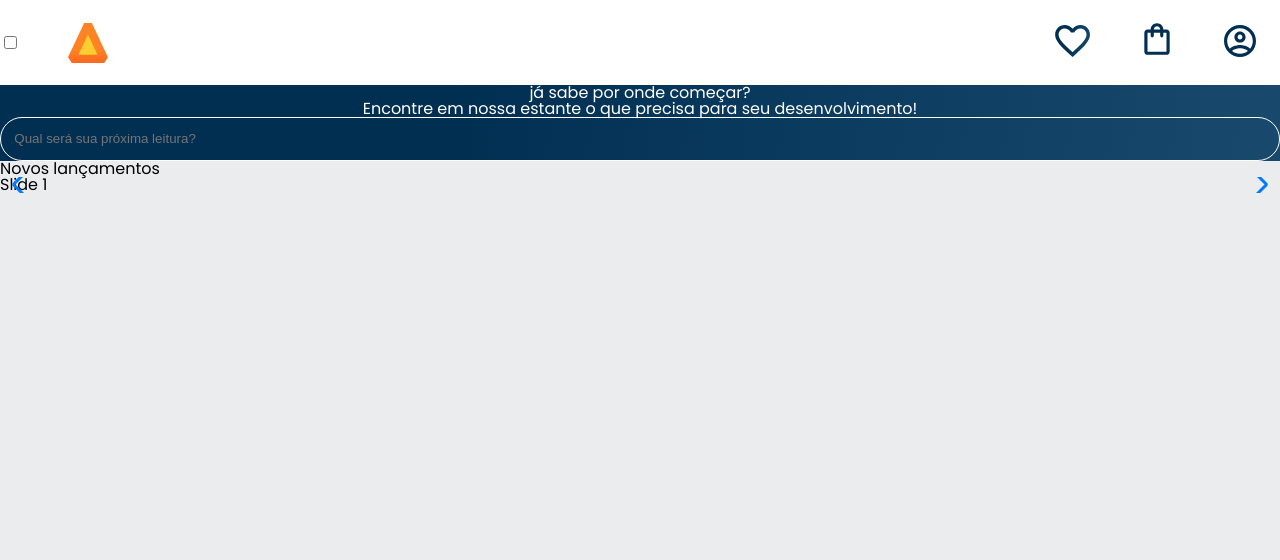
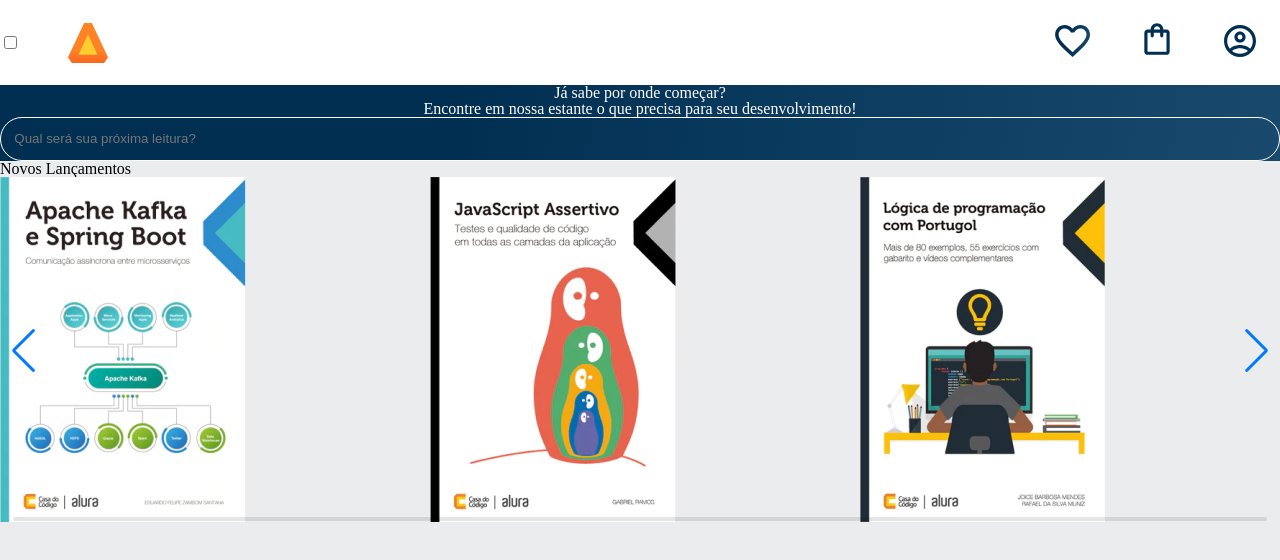
Before and after one commit to ysthefanyalves/AluraBooks, a plain HTML site: page index.html in a window 1280 px wide. Drawn offline with nearby package versions, Linux system fonts and the light colour scheme.

Commit message:
Update index.html

```diff
--- a/index.html
+++ b/index.html
@@ -8,14 +8,7 @@
         </title>
         <link rel="stylesheet" href="reset.css">
         <link rel="stylesheet" href="style.css">
-        <link rel="preconnect" href="https://fonts.googleapis.com">
-        <link rel="preconnect" href="https://fonts.gstatic.com" crossorigin>
-        <link href="https://fonts.googleapis.com/css2?family=Poppins:wght@300;400;500;700&display=swap" rel="stylesheet">
-        <link
-            rel="stylesheet"
-            href="https://cdn.jsdelivr.net/npm/swiper@11/swiper-bundle.min.css"
-/>
-
+        <link rel="stylesheet" href="https://cdn.jsdelivr.net/npm/swiper@11/swiper-bundle.min.css"/>
     </head>
     <body>
         <header class="cabeçalho">
@@ -51,22 +44,21 @@
             </div>
         </header>
         <section class="banner">
-            <h2 class="banner__titulo"> já sabe por onde começar?</h2>
-            <p class="banner__titulo"> Encontre em nossa
+            <h2 class="banner__titulo">Já sabe por onde começar?</h2>
+            <p class="banner__texto">Encontre em nossa
                 estante o que precisa para seu desenvolvimento!</p>
-            <input type="search" class="banner__pesquisa" placeholder="Qual será sua próxima leitura? ">
-
+            <input type="search" class="banner__pesquisa" placeholder="Qual será sua próxima leitura?">
         </section>
         <section class="carrossel">
-            <h2 class="carrossel__titulo">Novos lançamentos</h2>
+            <h2 class="carrossel__titulo">Novos Lançamentos</h2>
             <!-- Slider main container -->
-           <div class="swiper">
-            <!-- Additional required wrapper -->
-           <div class="swiper-wrapper">
-            <!-- Slides -->
-      <div class="swiper-slide">Slide 1</div>
-      <div class="swiper-slide">Slide 2</div>
-      <div class="swiper-slide">Slide 3</div>
+                <div class="swiper">
+              <!-- Additional required wrapper -->
+                 <div class="swiper-wrapper">
+              <!-- Slides -->
+        <div class="swiper-slide"><img src="img/ApacheKafka.png" alt="Livro sobre apache Kafka e spring boot da AluraBooks"></div>
+         <div class="swiper-slide"><img src="img/Javascript.png" alt="Livro sobre Javascript da AluraBooks"></div>
+      <div class="swiper-slide"><img src="img/Portugol.png" alt="Livro sobre Portugol da Alurabooks"></div>
       ...
     </div>
     <!-- If we need pagination -->
@@ -81,10 +73,14 @@
   </div>
         </section>
         <script src="https://cdn.jsdelivr.net/npm/swiper@11/swiper-bundle.min.js"></script>
-
+        <script>
+            const swiper = new Swiper('.swiper',{
+                spaceBetween: 10,
+                slidesPerView: 3,
+                pagination:{
+                    el: '.swiper-pagination',
+                    type: 'bullets',
+                },
+            });
+        </script>
     </body>
-
-
-
-
-</html>
```
